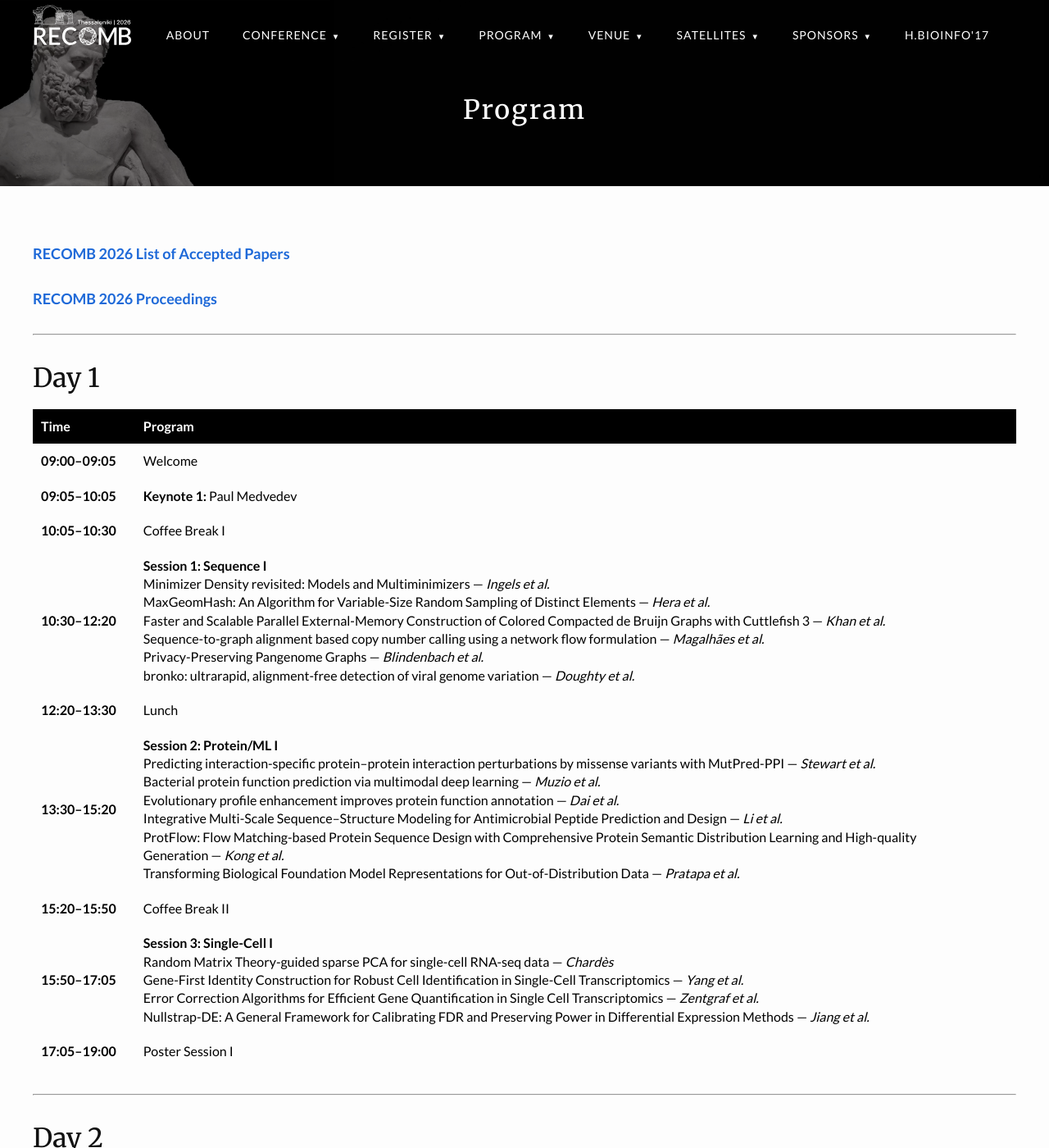
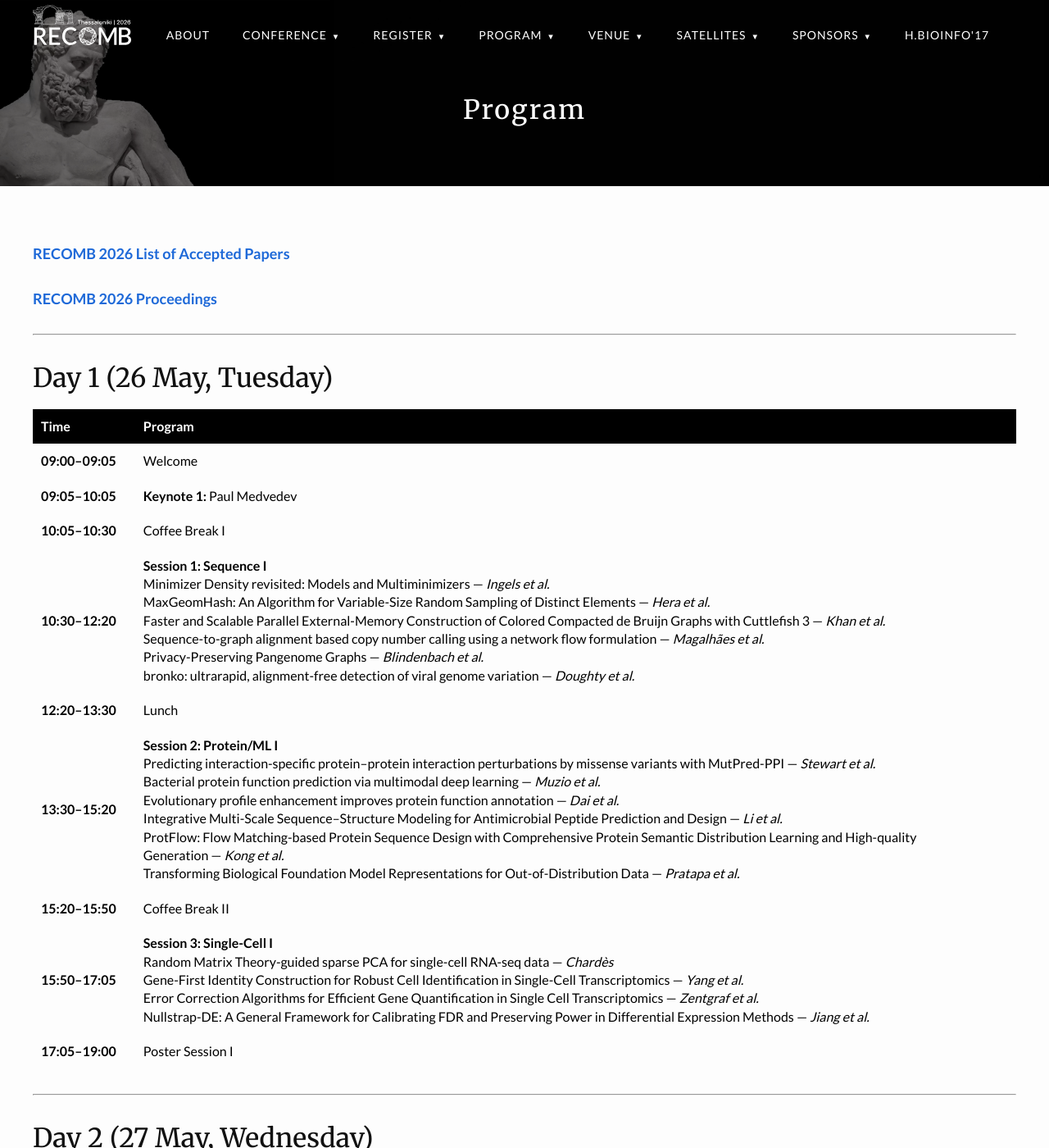
Before and after one commit to recomb-conference/recomb2026, a Jekyll site: the page built from program.md, in a window 1280 px wide and 1400 px high. Shown: the whole window at 82% size. Built offline with Jekyll 4.4.1, drawn with Linux system fonts in a browser that asks for light colours; nearby versions of some CDN libraries; some of the changed text lies outside the part shown.

Commit message:
Update program.md

```diff
--- a/program.md
+++ b/program.md
@@ -10,7 +10,7 @@
 
 ---
 
-## Day 1
+## Day 1 (26 May, Tuesday)
 
 | Time | Program |
 |------|--------|
@@ -26,7 +26,7 @@
 
 ---
 
-## Day 2
+## Day 2 (27 May, Wednesday)
 
 | Time | Program |
 |------|--------|
@@ -42,7 +42,7 @@
 
 ---
 
-## Day 3
+## Day 3 (28 May, Thursday)
 
 | Time | Program |
 |------|--------|
@@ -58,7 +58,7 @@
 
 ---
 
-## Day 4
+## Day 4 (29 May, Friday)
 
 | Time | Program |
 |------|--------|
```
Also changed, not shown: other parts of program.md (+2 -0 lines).
